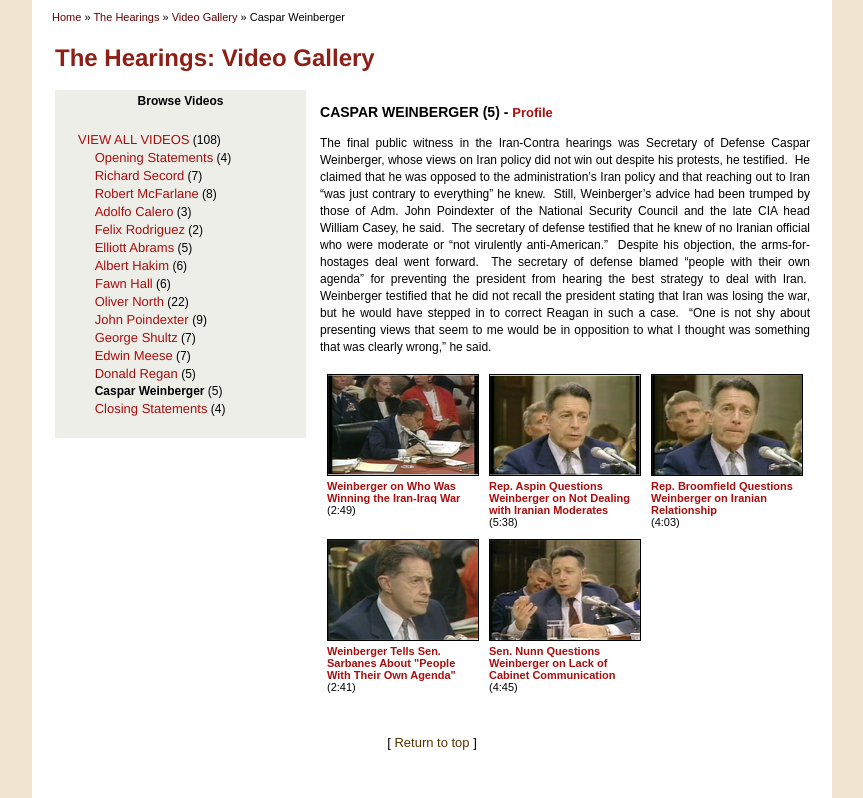
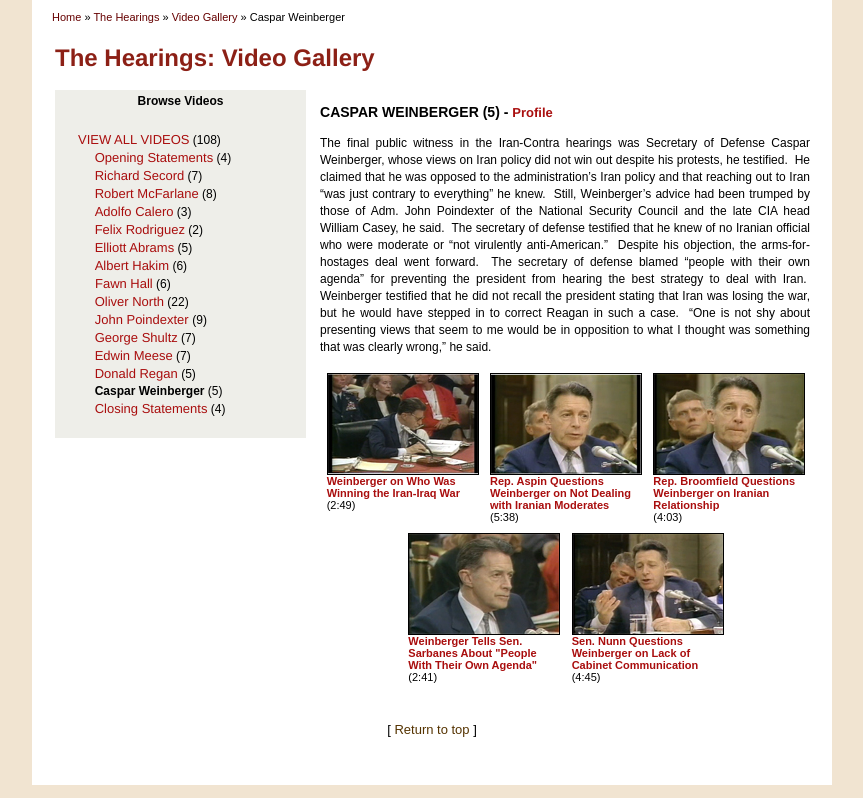
Before and after one commit to rcchan/irancontra, a PHP site: page /h-cw-gallery.php in a window 1280 px wide. Shown: the part 501-1299 px from the top of the page, without its empty margins (208-1071 px from the left). Run offline with PHP 8.4, Linux system fonts and the light colour scheme; some libraries are stand-ins or nearby versions.

Commit message:
cw-gallery divs

```diff
--- a/h-cw-gallery.php
+++ b/h-cw-gallery.php
@@ -42,47 +42,56 @@
 <h3>CASPAR WEINBERGER (5) - <a href="profile-weinberger.php" class="content_link">Profile</a></h3>
 <p>The final public witness in the Iran-Contra hearings was Secretary of Defense Caspar Weinberger, whose views on Iran policy did not win out despite his protests, he testified.&nbsp; He claimed that he was opposed to the administration’s Iran policy and that reaching out to Iran “was just contrary to everything” he knew.&nbsp; Still, Weinberger’s advice had been trumped by those of Adm. John Poindexter of the National Security Council and the late CIA head William Casey, he said.&nbsp; The secretary of defense testified that he knew of no Iranian official who were moderate or “not virulently anti-American.”&nbsp; Despite his objection, the arms-for-hostages deal went forward.&nbsp; The secretary of defense blamed “people with their own agenda” for preventing the president from hearing the best strategy to deal with Iran.&nbsp; Weinberger testified that he did not recall the president stating that Iran was losing the war, but he would have stepped in to correct Reagan in such a case.&nbsp; “One is not shy about presenting views that seem to me would be in opposition to what I thought was something that was clearly wrong,” he said.</p>
 <div align="center">
-  <table border="0"><tr><td valign="top">
-    <table width="150"><tr><td valign="top"><a href="transcripts/cw-1.php"><img src="thumbnails/cw1.jpg" style="border-color:#000" border="1"/></a></td></tr>
-      <tr>
-        <td align="left"><font class="video"><strong><a href="transcripts/cw-1.php">Weinberger on Who Was Winning the Iran-Iraq War</a> </strong><br />
-          (2:49)</font></td></tr></table>
-    </td><td valign="top">
-      <table width="150"><tr><td valign="top"><a href="transcripts/cw-2.php"><img src="thumbnails/cw2.jpg" style="border-color:#000" border="1"/></a></td></tr>
-        <tr>
-          <td align="left"><font class="video"><strong><a href="transcripts/cw-2.php">Rep. Aspin Questions Weinberger on Not Dealing with Iranian Moderates</a> </strong><br />
-            (5:38)</font></td></tr></table>
-      </td><td valign="top"><table width="150">
-        <tr>
-          <td valign="top"><a href="transcripts/cw-3.php"><img src="thumbnails/cw3.jpg" style="border-color:#000" border="1"/></a></td>
-          </tr>
-        <tr>
-          <td align="left"><font class="video"><strong><a href="transcripts/cw-3.php">Rep. Broomfield Questions Weinberger on Iranian Relationship</a></strong><br />
-            (4:03)</font></td>
-          </tr>
-        </table></td></tr>
-    <tr>
-      <td valign="top"><table width="150">
-        <tr>
-          <td valign="top"><a href="transcripts/cw-4.php"><img src="thumbnails/cw4.jpg" style="border-color:#000" border="1"/></a></td>
-          </tr>
-        <tr>
-          <td align="left"><font class="video"><strong><a href="transcripts/cw-4.php">Weinberger Tells Sen. Sarbanes About &quot;People With Their Own Agenda&quot;</a></strong><br />
-            (2:41)</font></td>
-          </tr>
-        </table></td>
-      <td valign="top"><table width="150">
-        <tr>
-          <td valign="top"><a href="transcripts/cw-5.php"><img src="thumbnails/cw5.jpg" style="border-color:#000" border="1"/></a></td>
-        </tr>
-        <tr>
-          <td align="left"><font class="video"><strong><a href="transcripts/cw-5.php">Sen. Nunn Questions Weinberger on Lack of Cabinet Communication</a></strong><br />
-            (4:45)</font></td>
-        </tr>
-      </table></td>
-      <td valign="top">&nbsp;</td>
-      </tr>
-  </table>
+<div class="galleryvideocontainer">
+  <div class="galleryvideothumbnail">
+    <a href="transcripts/cw-1.php"><img src="thumbnails/cw1.jpg" /></a>
+  </div>
+  <div class="galleryvideolink">
+    <a href="transcripts/cw-1.php" class="video">Weinberger on Who Was Winning the Iran-Iraq War</a>
+    <br />
+    (2:49)
+  </div>
+</div>
+<div class="galleryvideocontainer">
+  <div class="galleryvideothumbnail">
+    <a href="transcripts/cw-2.php"><img src="thumbnails/cw2.jpg" /></a>
+  </div>
+  <div class="galleryvideolink">
+    <a href="transcripts/cw-2.php" class="video">Rep. Aspin Questions Weinberger on Not Dealing with Iranian Moderates</a>
+    <br />
+    (5:38)
+  </div>
+</div>
+<div class="galleryvideocontainer">
+  <div class="galleryvideothumbnail">
+    <a href="transcripts/cw-3.php"><img src="thumbnails/cw3.jpg" /></a>
+  </div>
+  <div class="galleryvideolink">
+    <a href="transcripts/cw-3.php" class="video">Rep. Broomfield Questions Weinberger on Iranian Relationship</a>
+    <br />
+    (4:03)
+  </div>
+</div>
+<div class="galleryvideocontainer">
+  <div class="galleryvideothumbnail">
+    <a href="transcripts/cw-4.php"><img src="thumbnails/cw4.jpg" /></a>
+  </div>
+  <div class="galleryvideolink">
+    <a href="transcripts/cw-4.php" class="video">Weinberger Tells Sen. Sarbanes About "People With Their Own Agenda"</a>
+    <br />
+    (2:41)
+  </div>
+</div>
+<div class="galleryvideocontainer">
+  <div class="galleryvideothumbnail">
+    <a href="transcripts/cw-5.php"><img src="thumbnails/cw5.jpg" /></a>
+  </div>
+  <div class="galleryvideolink">
+    <a href="transcripts/cw-5.php" class="video">Sen. Nunn Questions Weinberger on Lack of Cabinet Communication</a>
+    <br />
+    (4:45)
+  </div>
+</div>
 </div></div>
    </td></tr></table><br /><div align=center class="top_link"><p>[ <a href="#headertop">Return to top</a> ]</p></div><br /><br />
 </div>
```
